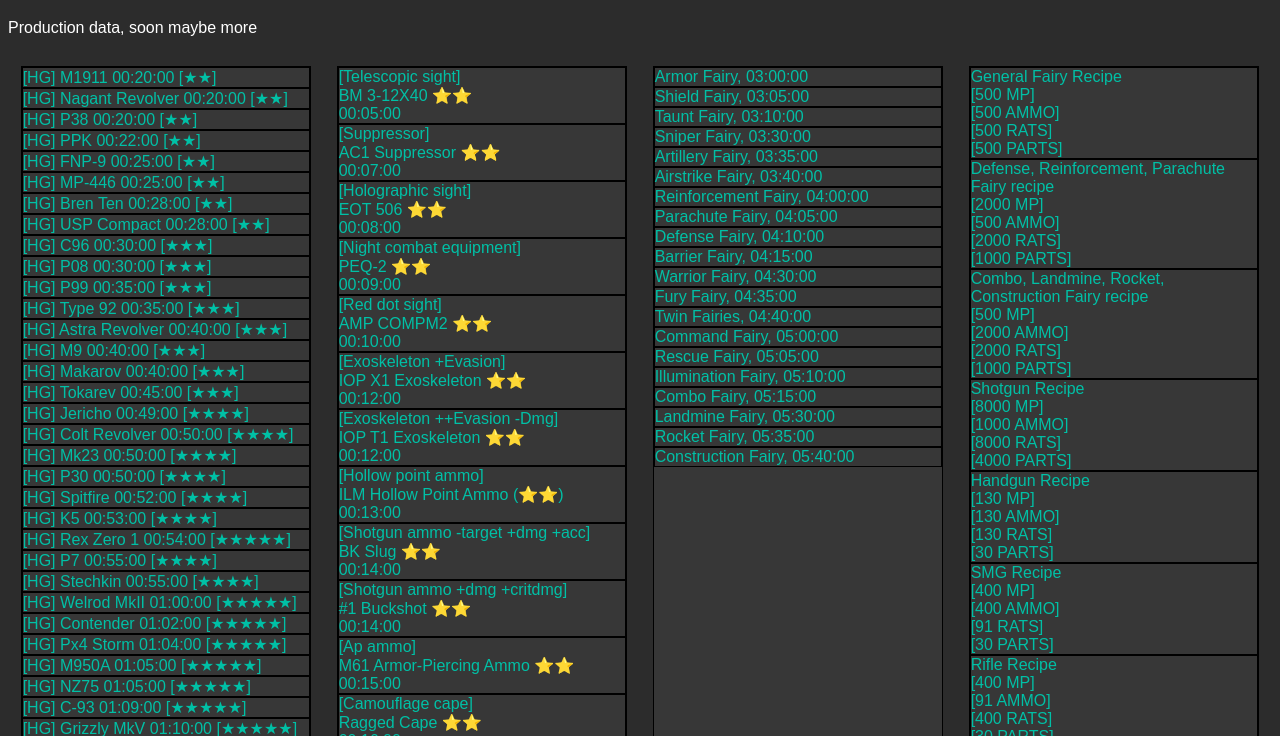
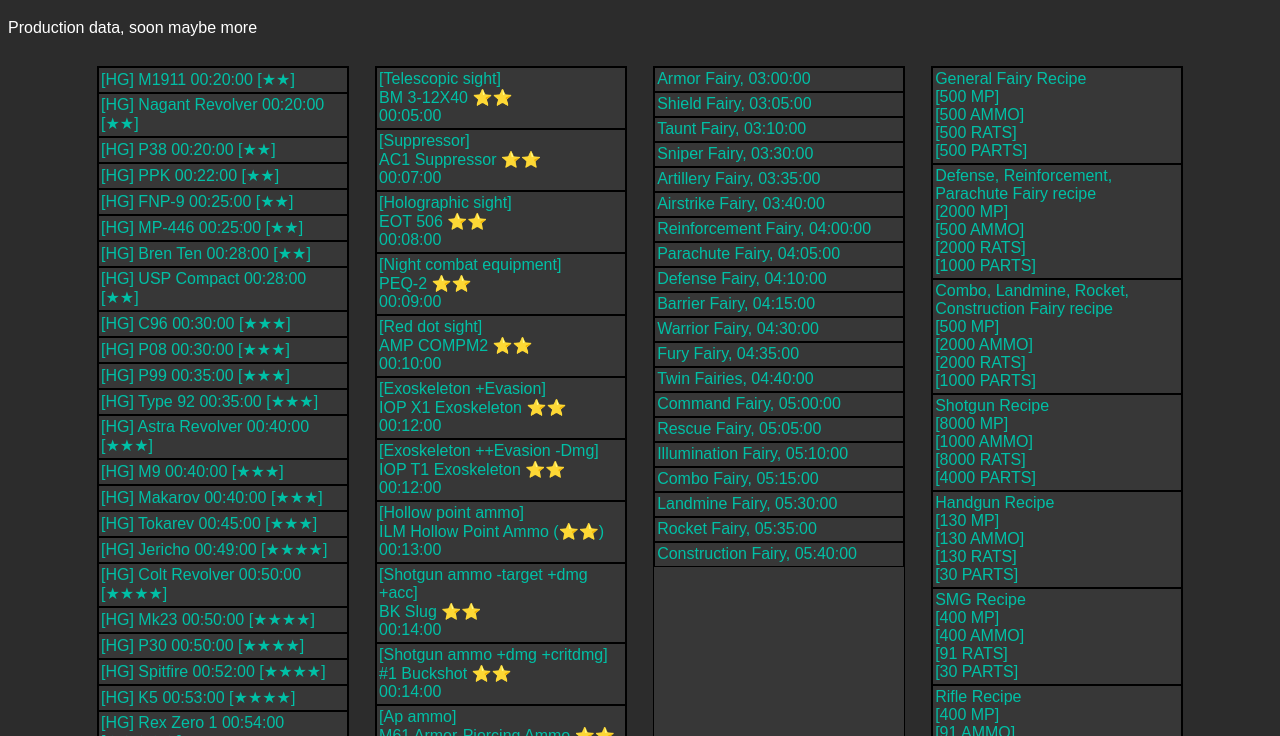
Before and after one commit to dss285/girlsfrontline, a plain HTML site: page index.html in a window 1280 px wide. Shown: the part 61-797 px from the top of the page. Drawn offline with Linux system fonts and the light colour scheme.

Commit message:
Title, and padding to items

```diff
--- a/gfl.css
+++ b/gfl.css
@@ -5,13 +5,13 @@
 }
 .gfl-container {
     display: flex;
-    flex-flow: row nowrap;
+    flex-flow: row wrap;
     justify-content: center;
 }
 .gfl-container > * {
-    flex-basis: 25%;
+    flex-basis: 20%;
     margin: 1%;
-    padding: 0;
+
 }
 .gfl-container > * > ul {
     margin: 0;
@@ -24,6 +24,7 @@
     list-style: none;
 }
 .gfl-container > * > ul > li {
+    padding: 1%;
     border: 1px solid black;
 }
 /* .production-dolls {
--- a/index.html
+++ b/index.html
@@ -6,7 +6,7 @@
     <meta name="viewport" content="width=device-width, initial-scale=1.0">
     <script type="text/javascript" src="gfl.js" defer></script>
     <link href="gfl.css" rel="stylesheet">
-    <title>Document</title>
+    <title>GFL - Data</title>
 </head>
 <body>
     <h1>GFL</h1>
@@ -16,7 +16,6 @@
         <div class="equipment"></div>
         <div class="fairies"></div>
         <div class="recipes"></div>
-
     </div>
 </body>
 </html>
```
